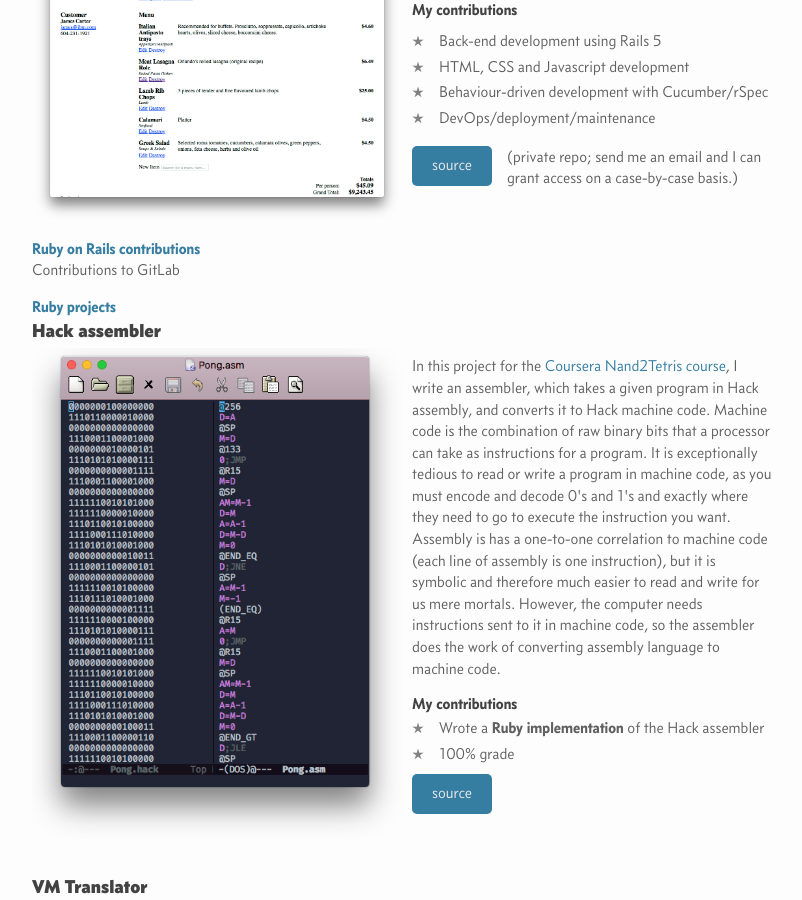
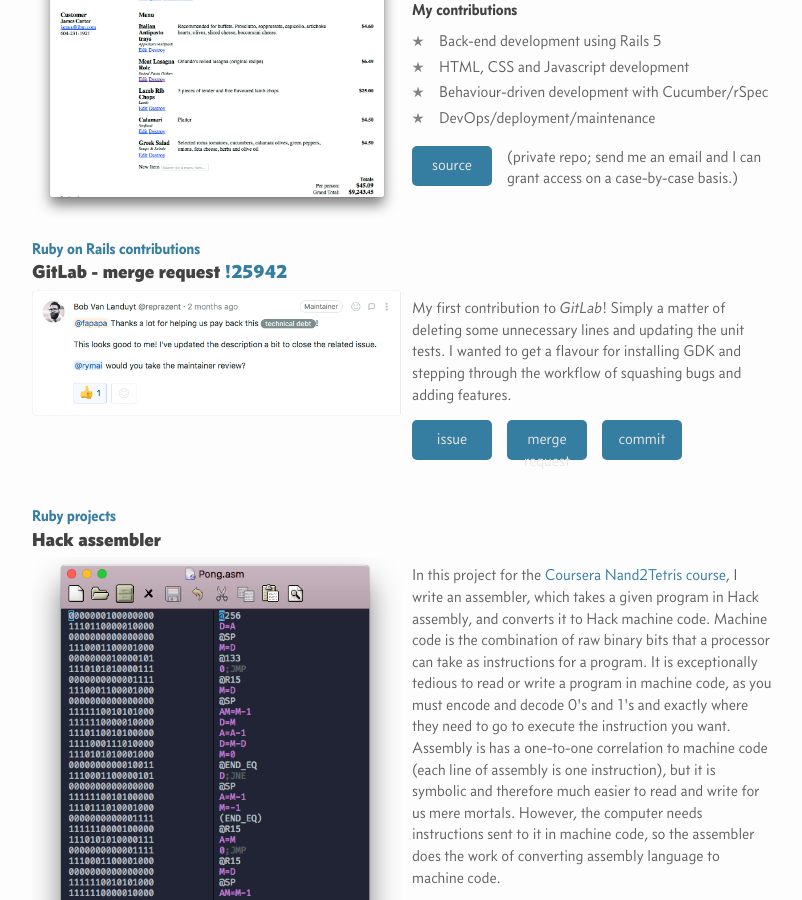
Before and after one commit to fapapa/fapapa.github.io, a Jekyll site: the page built from portfolio.md, in a window 1280 px wide and 900 px high, scrolled down 377 px. Shown: the whole window, without its empty margins (238-1040 px from the left). Built offline with Jekyll 4.4.1, drawn with Linux system fonts in a browser that asks for light colours.

Commit message:
Add my first contribution to GitLab to portfolio

```diff
--- a/portfolio.md
+++ b/portfolio.md
@@ -32,7 +32,32 @@ contributed to).
 </ul>
 
 # Ruby on Rails contributions
-* Contributions to GitLab
+<ul>
+<li>
+<h2 class="project">
+  GitLab - merge request <a
+  href="https://gitlab.com/gitlab-org/gitlab-ce/merge_requests/25942"> !25942
+  </a>
+</h2>
+<img alt="Conversation on GitLab showing my contribution"
+     src="/assets/mr_!25942-screenshot.png"/>
+<p class="description">
+
+  My first contribution to <em>GitLab</em>! Simply a matter of deleting some
+  unnecessary lines and updating the unit tests. I wanted to get a flavour for
+  installing GDK and stepping through the workflow of squashing bugs and adding
+  features.
+
+</p>
+<p class="source">
+  <a href="https://gitlab.com/gitlab-org/gitlab-ce/issues/50386">issue</a>
+  <a href="https://gitlab.com/gitlab-org/gitlab-ce/merge_requests/25942">
+  merge request</a>
+  <a href="https://gitlab.com/gitlab-org/gitlab-ce/commit/60713c1fc6c6513246dd066b2e71d2bfd28c8e3a">
+  commit</a>
+</p>
+</li>
+</ul>
 
 # Ruby projects
 <ul>
```
Also changed, not shown: assets/mr_!25942-screenshot.png (added).
